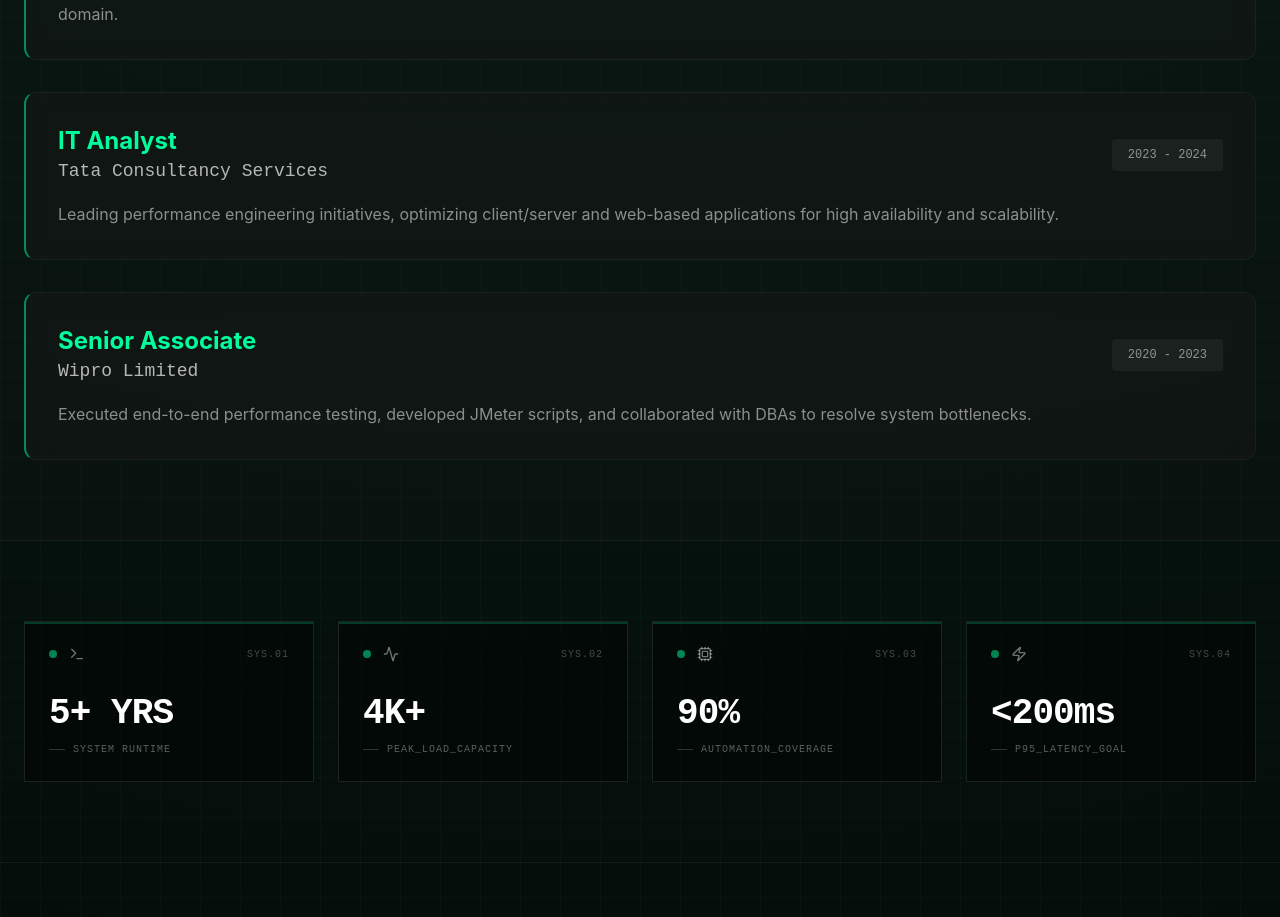
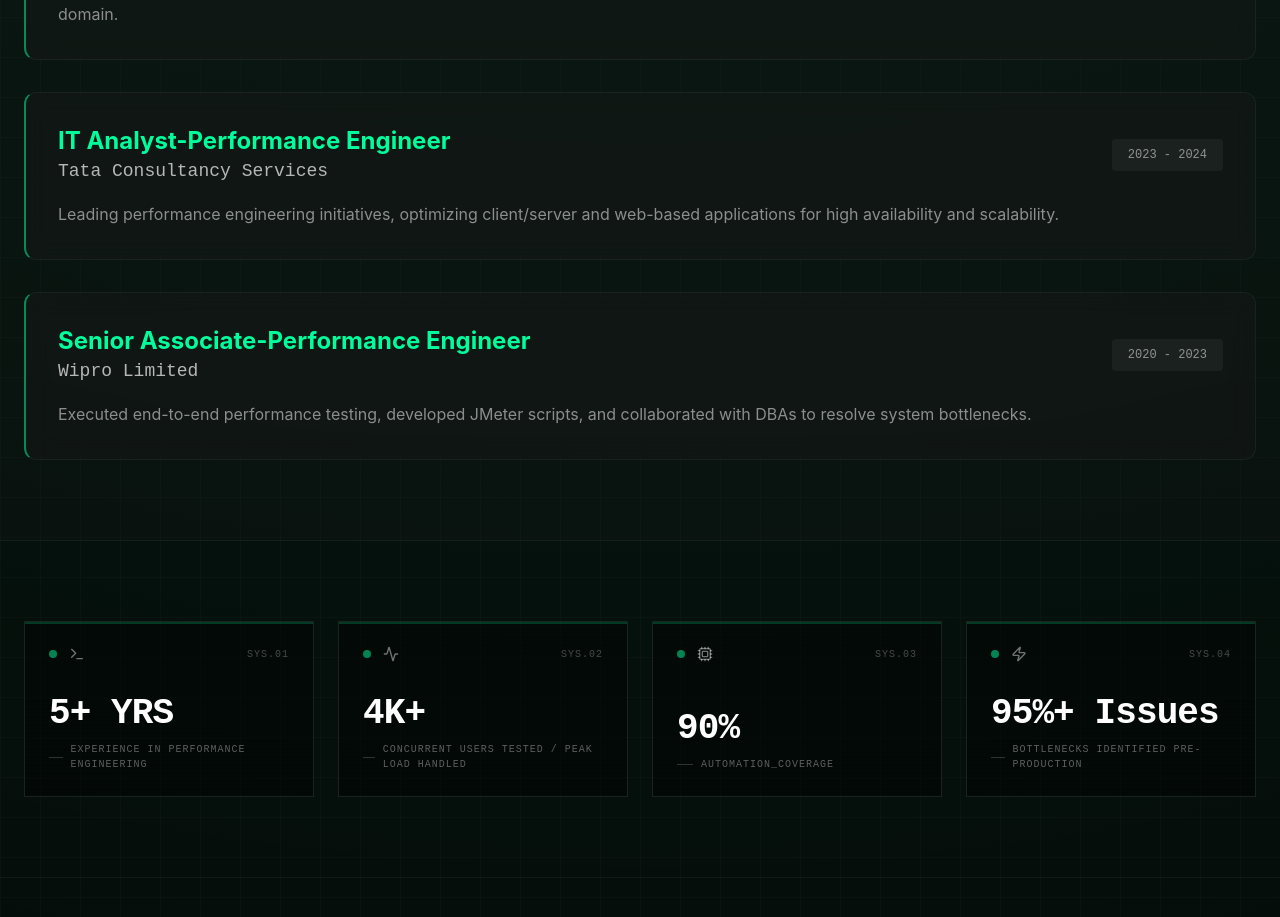
Before and after one commit to nagarjunx/nagarjunx.github.io, a React (Vite) app: page / in a window 1280 px wide. Shown: the part 1103-2020 px from the top of the page. Built offline with nearby package versions, Linux system fonts and the light colour scheme.

Commit message:
improved other sections

```diff
--- a/src/App.tsx
+++ b/src/App.tsx
@@ -402,7 +402,7 @@ const TerminalSection = () => {
         response = 'JMeter, LoadRunner, Zabbix, New Relic, Python, Powershell, Bash, Pywinauto, AWS Kubernetes, Docker, Linux, Oracle SQL, Java.';
         break;
       case 'experience':
-        response = 'MTS-Performance Engineer @ Athenahealth | IT Analyst @ TCS | Senior Associate @ Wipro.';
+        response = 'MTS-Performance Engineer @ Athenahealth | IT Analyst-Performance Engineer @ TCS | Senior Associate-Performance Engineer @ Wipro.';
         break;
       case 'contact':
         response = 'Email: nagarjun835@gmail.com | LinkedIn: linkedin.com/in/nagarjuna835 | Phone: 8971151169';
--- a/src/constants.ts
+++ b/src/constants.ts
@@ -50,13 +50,13 @@ export const EXPERIENCE = [
     description: 'Specializing in test planning, advanced scripting, and bottleneck analysis to ensure systems deliver peak reliability and scalability in the Healthcare domain.'
   },
   {
-    role: 'IT Analyst',
+    role: 'IT Analyst-Performance Engineer',
     company: 'Tata Consultancy Services',
     period: '2023 - 2024',
     description: 'Leading performance engineering initiatives, optimizing client/server and web-based applications for high availability and scalability.'
   },
   {
-    role: 'Senior Associate',
+    role: 'Senior Associate-Performance Engineer',
     company: 'Wipro Limited',
     period: '2020 - 2023',
     description: 'Executed end-to-end performance testing, developed JMeter scripts, and collaborated with DBAs to resolve system bottlenecks.'
@@ -91,8 +91,8 @@ export const PROJECTS = [
 ];
 
 export const STATS = [
-  { label: 'SYSTEM RUNTIME', value: '5+ YRS', icon: Terminal },
-  { label: 'PEAK_LOAD_CAPACITY', value: '4K+', icon: Activity },
+  { label: 'Experience in Performance Engineering', value: '5+ YRS', icon: Terminal },
+  { label: 'Concurrent Users Tested / Peak Load Handled', value: '4K+', icon: Activity },
   { label: 'AUTOMATION_COVERAGE', value: '90%', icon: Cpu },
-  { label: 'P95_LATENCY_GOAL', value: '<200ms', icon: Zap },
+  { label: 'Bottlenecks Identified Pre-Production', value: '95%+ Issues', icon: Zap },
 ];
```
Also changed, not shown: 1 other file (tests, documents, lock files or other folders).
